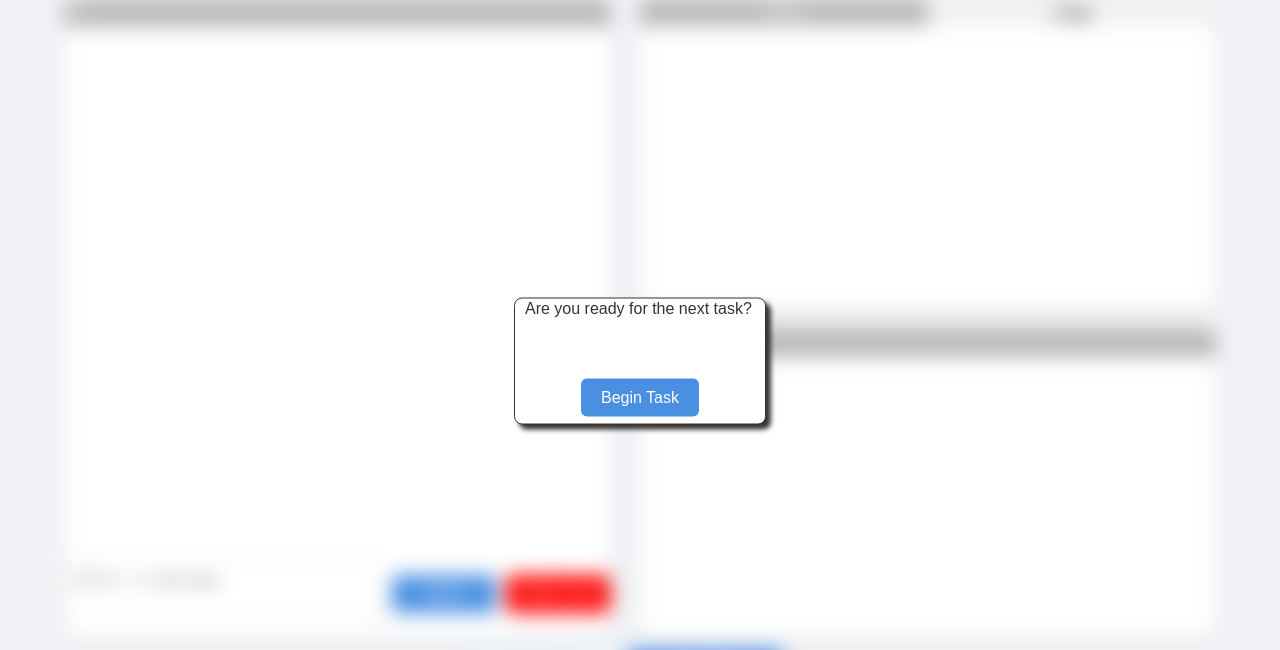
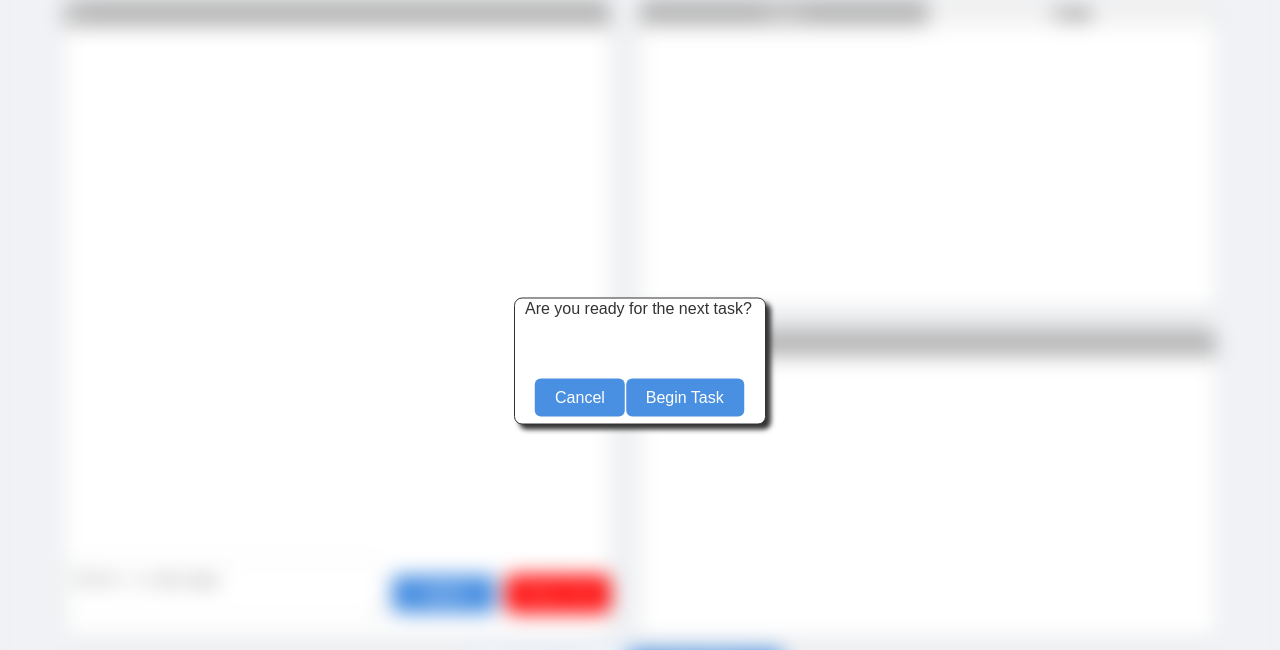
Before and after one commit to mikejensen0/p9, a Flask app: page / in a window 1280 px wide. Shown: the part 39-689 px from the top of the page. Run offline with Flask 3, Linux system fonts and the light colour scheme.

Commit message:
Can cancel going to next task

```diff
--- a/server_client_web/static/client.js
+++ b/server_client_web/static/client.js
@@ -1,4 +1,6 @@
 let messages = [];
+let currentTime = 0;
+let timeLeft = 0;
 
 const stackTask = `Make a simple stack implementation in c that supports basic operations PUSH, POP, ADD,  SUB.
 - PUSH is used to PUSH a number onto top of the stack and POP is used to remove the top number from the stack.
@@ -81,6 +83,7 @@ const navigationTests = [   {name: 'test_path_on_3x3_grid', status: 'FAIL', expe
                             {name: 'test_path_on_3x4_grid', status: 'FAIL', expected: 7},
 ];
 
+let timeLeftArray = [];
 let taskIds = [0,1,2,3];
 let testDetailsArray = [stackTests, stateMachineTests, expressionParserTests, navigationTests];
 let taskTexts = [stackTask, stateMachineTask, expressionParserTask, navigationTask];
@@ -330,8 +333,20 @@ function selectTask(taskIndex){
     showTests(taskIndex);
 }
 
+function cancelNext() {
+    const beginTaskContainer = document.getElementById('begin-task-container');
+    beginTaskContainer.classList.remove('active');
+}
+
 function nextTask() {
+    timeLeft = currentTime;
+    let end = true;
+
     if(currentTask == (taskIds.length - 1) || currentFriction == (frictionIds.length -1)) {
+        if (timeLeft >= 0) {
+            end = confirm("This will end the experiment. Proceed?");
+        }
+        if (end) {
             //End experiment
             stopCountdown(counter);
             //Blur
@@ -362,9 +377,9 @@ function nextTask() {
                     console.error('Error:', error);
                 });
         }
+    }
 
     if((currentTask + 1) < taskIds.length && (currentFriction + 1) < frictionIds.length) {
-        stopCountdown(counter);
         //Pause, make them click begin task
         const beginTaskContainer = document.getElementById("begin-task-container");
         beginTaskContainer.classList.add('active');
@@ -372,6 +387,7 @@ function nextTask() {
 }
 
 function beginTask() {
+    stopCountdown(counter);
     selectTask(++currentTask);
     if(currentTask == (taskIds.length - 1) || currentFriction == (frictionIds.length -1)) {
         const nextTaskButton = document.getElementById("buttonNextTask");
@@ -427,7 +443,7 @@ function resetCode(taskIndex){
 }
 
 function countdown(startTime){
-    let currentTime = startTime;
+    currentTime = startTime;
 
     var minutes = Math.floor((currentTime % (1000 * 60 * 60)) / (1000 * 60));
     var seconds = Math.floor((currentTime % (1000 * 60)) / 1000);
@@ -449,6 +465,7 @@ function countdown(startTime){
 }
 
 function stopCountdown(currentCountdown){
+    timeLeftArray.push(timeLeft);
     clearInterval(currentCountdown);
     document.getElementById("countdown").innerHTML = "&nbsp;";
 }
--- a/server_client_web/static/style.css
+++ b/server_client_web/static/style.css
@@ -380,6 +380,6 @@ button:active {
 .beginTaskPrompt > button {
     position: relative;
     top: 30px;
-    left: 50%;
-    transform: translate(-50%, 0);
+    left: 12.5%;
+    transform: translate(-12.5%, 0);
 }
--- a/server_client_web/templates/index.html
+++ b/server_client_web/templates/index.html
@@ -58,6 +58,7 @@
     <div id="begin-task-container" class="backgroundBlur">
         <div class="beginTaskPrompt active">
             <p>Are you ready for the next task?</p>
+            <button onclick="cancelNext()">Cancel</button>
             <button onclick="beginTask()">Begin Task</button>
         </div>
     </div>
```
Lines whose indentation alone changed are shown as unchanged.
